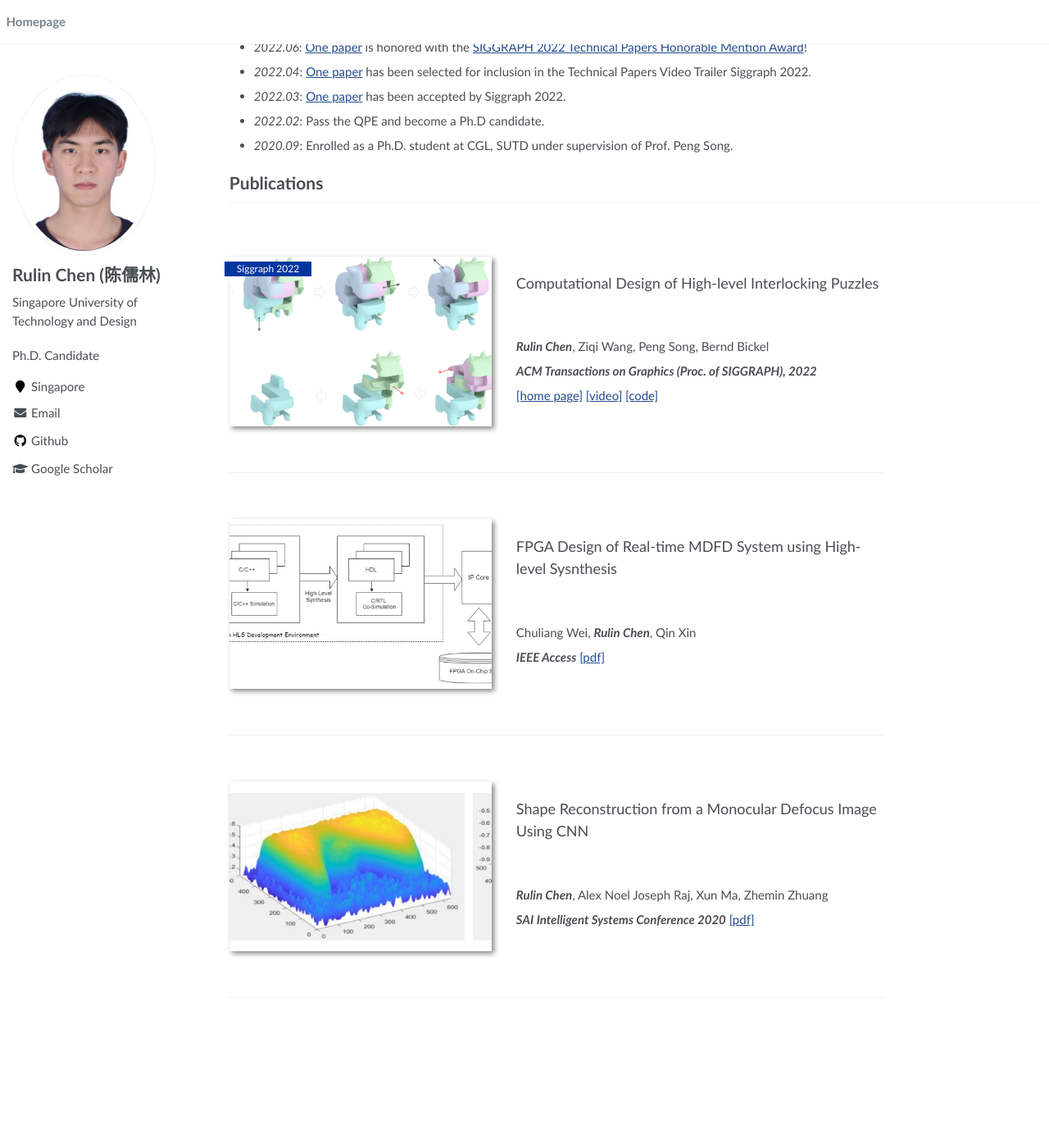
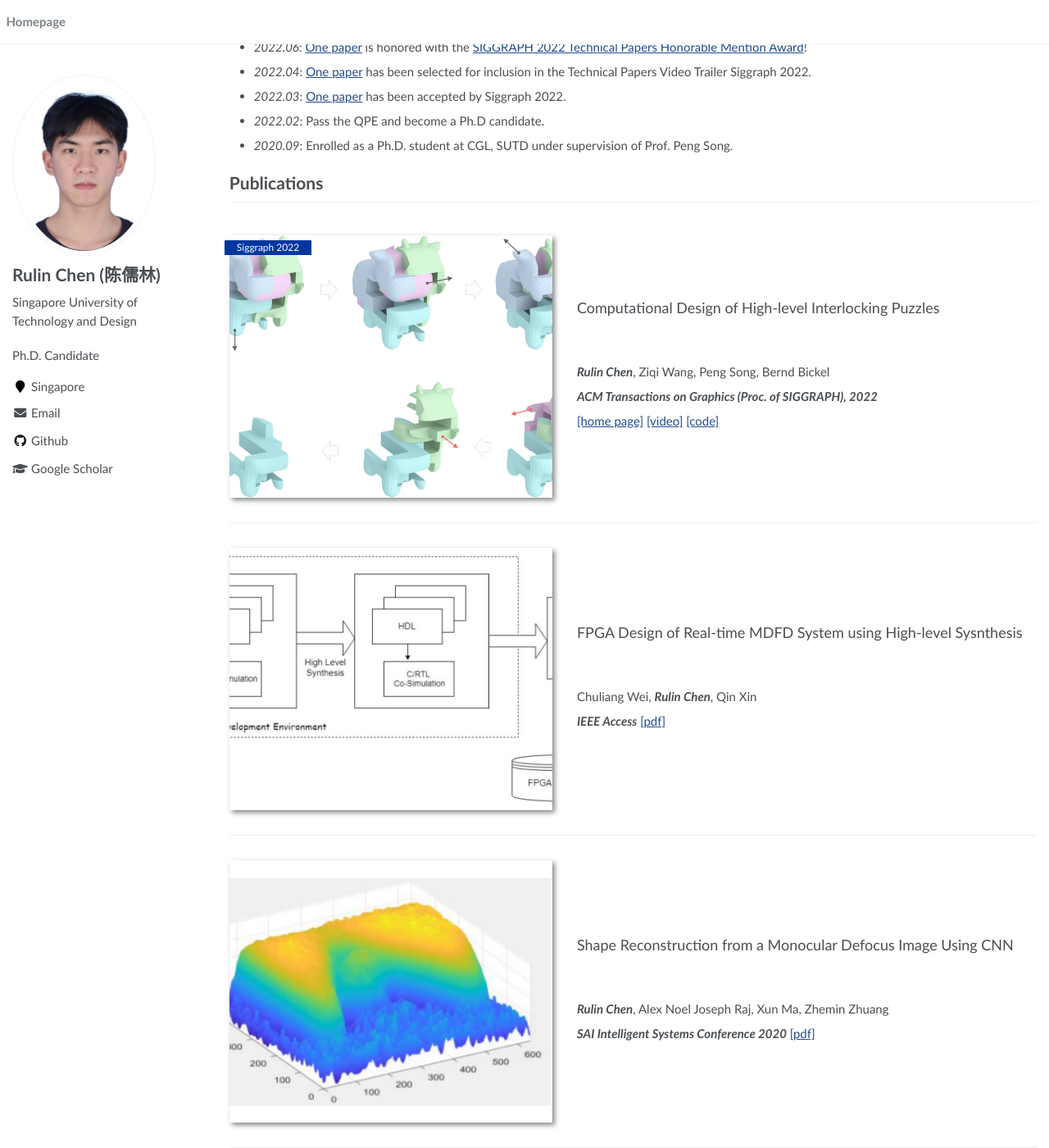
Before and after one commit to Linsanity81/linsanity81.github.io, a Jekyll site: the page built from _pages/about.md, in a window 1280 px wide and 1400 px high, scrolled down 286 px. Shown: the whole window at 82% size. Built offline with Jekyll 4.4.1, drawn with Linux system fonts in a browser that asks for light colours; before the commit the page ends 1503 px from its top, so only the background shows below that.

Commit message:
Update main.scss

```diff
--- a/assets/css/main.scss
+++ b/assets/css/main.scss
@@ -48,8 +48,8 @@
     flex-wrap: wrap;
     border-bottom: 1px #efefef solid;
     padding: 2em 0 2em 0;
-    width: 800px;
-    height: 320px;
+    //width: 800px;
+    //height: 320px;
 
 
     .paper-box-image{
@@ -59,8 +59,8 @@
         height: 80%;
         order: 2;
         img {
-            max-width: 400px;
-            max-height: 320px;
+            width: 400px;
+            height: 320px;
             box-shadow: 3px 3px 6px #888;
             object-fit: cover;
         }
```
